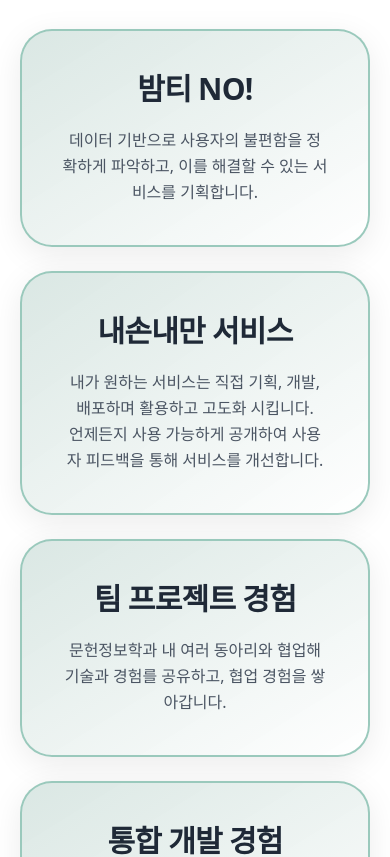
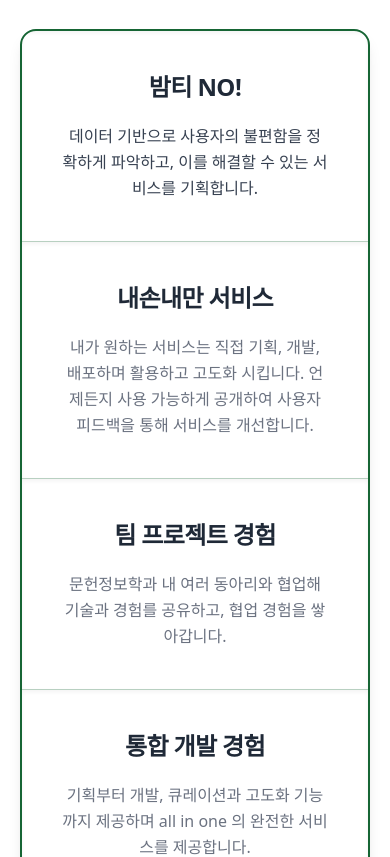
Before and after one commit to gyuriiiiii/Web_page, a React (Vite) app: page / in a window 390 px wide. Shown: the part 6800-7657 px from the top of the page. Built offline with nearby package versions, Linux system fonts and the light colour scheme.

Commit message:
core value line&hoveer edit

```diff
--- a/src/components/ServiceSections.jsx
+++ b/src/components/ServiceSections.jsx
@@ -341,53 +341,46 @@ const ServiceSections = () => {
 
 
       {/* Our Core Values Section */}
-      <section className="py-28 md:py-40 px-5 md:px-10 bg-white">
+      <section className="py-28 md:py-40 px-5 md:px-10 bg-white relative" id="core-values">
         <div className="z-[9999]">
           <div className="text-center mb-20 md:mb-28">
             <h2 className="text-5xl md:text-7xl font-bold mb-8 text-gray-800 tracking-tight"> 여백의 가치 </h2>
             <p className="text-xl md:text-2xl text-gray-500 font-light">여백은 이런 가치를 지향하고 있어요</p>
           </div>
 
-          <div className="grid grid-cols-1 md:grid-cols-2 lg:grid-cols-4 gap-6 md:gap-8">
+          <div className="max-w-4xl mx-auto border-2 border-green-800 rounded-2xl overflow-hidden shadow-lg hover:shadow-2xl transition-shadow duration-300">
+            <div className="grid grid-cols-1 md:grid-cols-2">
               {/* Precision */}
-            <div className="p-10 md:p-12 rounded-[2rem] relative bg-white/80 backdrop-blur-3xl border-2 border-emerald-700/40 shadow-[0_8px_32px_rgba(0,0,0,0.08)] text-center transition-all duration-500 hover:bg-emerald-900/5 hover:shadow-[0_8px_32px_rgba(6,95,70,0.2)] hover:-translate-y-2 hover:border-emerald-800/50 overflow-hidden">
-              <div className="absolute inset-0 bg-gradient-to-br from-emerald-800/15 to-transparent"></div>
-
-              <h3 className="text-3xl md:text-4xl font-bold mb-5 text-gray-800 tracking-tight relative z-10">밤티 NO!</h3>
-              <p className="text-base md:text-lg text-gray-600 leading-relaxed font-light relative z-10">
+              <div className="p-10 md:p-14 text-center border-b border-green-800/30 md:border-r shadow-inner hover:bg-green-600/30 hover:scale-80 hover:shadow-xl hover:-translate-y-1 transition-all duration-300 cursor-pointer">
+                <h3 className="text-2xl md:text-3xl font-bold mb-5 text-gray-800 tracking-tight">밤티 NO!</h3>
+                <p className="text-base md:text-lg text-gray-700 leading-relaxed font-light">
                   데이터 기반으로 사용자의 불편함을 정확하게 파악하고, 이를 해결할 수 있는 서비스를 기획합니다.
                 </p>
               </div>
 
-
               {/* Innovation */}
-            <div className="p-10 md:p-12 rounded-[2rem] relative bg-white/80 backdrop-blur-3xl border-2 border-emerald-700/40 shadow-[0_8px_32px_rgba(0,0,0,0.08)] text-center transition-all duration-500 hover:bg-emerald-900/5 hover:shadow-[0_8px_32px_rgba(6,95,70,0.2)] hover:-translate-y-2 hover:border-emerald-800/50 overflow-hidden">
-              <div className="absolute inset-0 bg-gradient-to-br from-emerald-800/15 to-transparent"></div>
-
-              <h3 className="text-3xl md:text-4xl font-bold mb-5 text-gray-800 tracking-tight relative z-10">내손내만 서비스</h3>
-              <p className="text-base md:text-lg text-gray-600 leading-relaxed font-light relative z-10">
-                내가 원하는 서비스는 직접 기획, 개발, 배포하며 활용하고 고도화 시킵니다. <br/> 언제든지 사용 가능하게 공개하여 사용자 피드백을 통해 서비스를 개선합니다.
+              <div className="p-10 md:p-14 text-center border-b border-green-800/30 shadow-inner hover:bg-green-600/30 hover:scale-80 hover:shadow-xl hover:-translate-y-1 transition-all duration-300 cursor-pointer">
+                <h3 className="text-2xl md:text-3xl font-bold mb-5 text-gray-800 tracking-tight">내손내만 서비스</h3>
+                <p className="text-base md:text-lg text-gray-500 leading-relaxed font-light">
+                  내가 원하는 서비스는 직접 기획, 개발, 배포하며 활용하고 고도화 시킵니다. 언제든지 사용 가능하게 공개하여 사용자 피드백을 통해 서비스를 개선합니다.
                 </p>
               </div>
 
               {/* Collaboration */}
-            <div className="p-10 md:p-12 rounded-[2rem] relative bg-white/80 backdrop-blur-3xl border-2 border-emerald-700/40 shadow-[0_8px_32px_rgba(0,0,0,0.08)] text-center transition-all duration-500 hover:bg-emerald-900/5 hover:shadow-[0_8px_32px_rgba(6,95,70,0.2)] hover:-translate-y-2 hover:border-emerald-800/50 overflow-hidden">
-              <div className="absolute inset-0 bg-gradient-to-br from-emerald-800/15 to-transparent"></div>
-
-              <h3 className="text-3xl md:text-4xl font-bold mb-5 text-gray-800 tracking-tight relative z-10">팀 프로젝트 경험</h3>
-              <p className="text-base md:text-lg text-gray-600 leading-relaxed font-light relative z-10">
+              <div className="p-10 md:p-14 text-center md:border-r border-green-800/30 border-b md:border-b-0 shadow-inner hover:bg-green-600/30 hover:scale-80 hover:shadow-xl hover:-translate-y-1 transition-all duration-300 cursor-pointer">
+                <h3 className="text-2xl md:text-3xl font-bold mb-5 text-gray-800 tracking-tight">팀 프로젝트 경험</h3>
+                <p className="text-base md:text-lg text-gray-500 leading-relaxed font-light">
                   문헌정보학과 내 여러 동아리와 협업해 기술과 경험를 공유하고, 협업 경험을 쌓아갑니다.
                 </p>
               </div>
 
               {/* Integrity */}
-            <div className="p-10 md:p-12 rounded-[2rem] relative bg-white/80 backdrop-blur-3xl border-2 border-emerald-700/40 shadow-[0_8px_32px_rgba(0,0,0,0.08)] text-center transition-all duration-500 hover:bg-emerald-900/5 hover:shadow-[0_8px_32px_rgba(6,95,70,0.2)] hover:-translate-y-2 hover:border-emerald-800/50 overflow-hidden">
-              <div className="absolute inset-0 bg-gradient-to-br from-emerald-800/15 to-transparent"></div>
-
-              <h3 className="text-3xl md:text-4xl font-bold mb-5 text-gray-800 tracking-tight relative z-10">통합 개발 경험</h3>
-              <p className="text-base md:text-lg text-gray-600 leading-relaxed font-light relative z-10">
+              <div className="p-10 md:p-14 text-center shadow-inner hover:bg-green-600/30 hover:scale-80 hover:shadow-xl hover:-translate-y-1 transition-all duration-300 cursor-pointer">
+                <h3 className="text-2xl md:text-3xl font-bold mb-5 text-gray-800 tracking-tight">통합 개발 경험</h3>
+                <p className="text-base md:text-lg text-gray-500 leading-relaxed font-light">
                   기획부터 개발, 큐레이션과 고도화 기능까지 제공하며 all in one 의 완전한 서비스를 제공합니다.
                 </p>
+              </div>
             </div>
           </div>
         </div>
```
Lines whose indentation alone changed are shown as unchanged.
